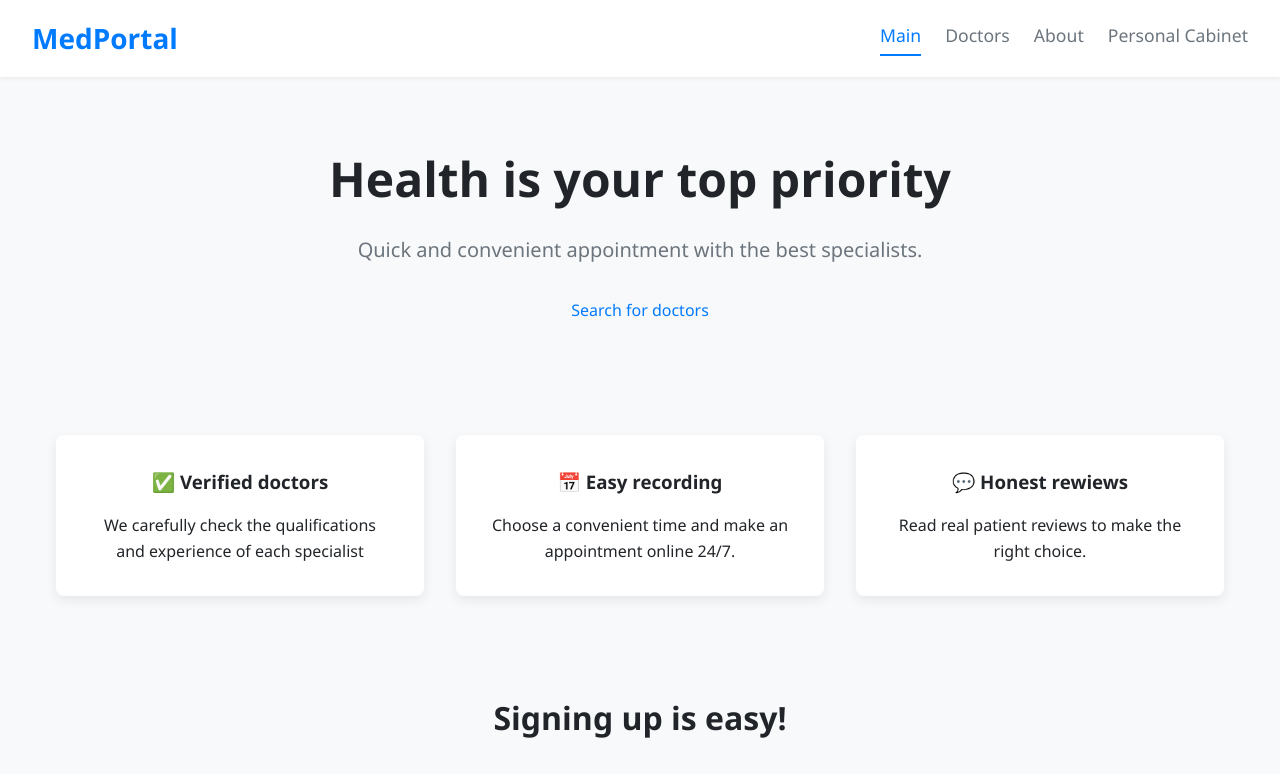
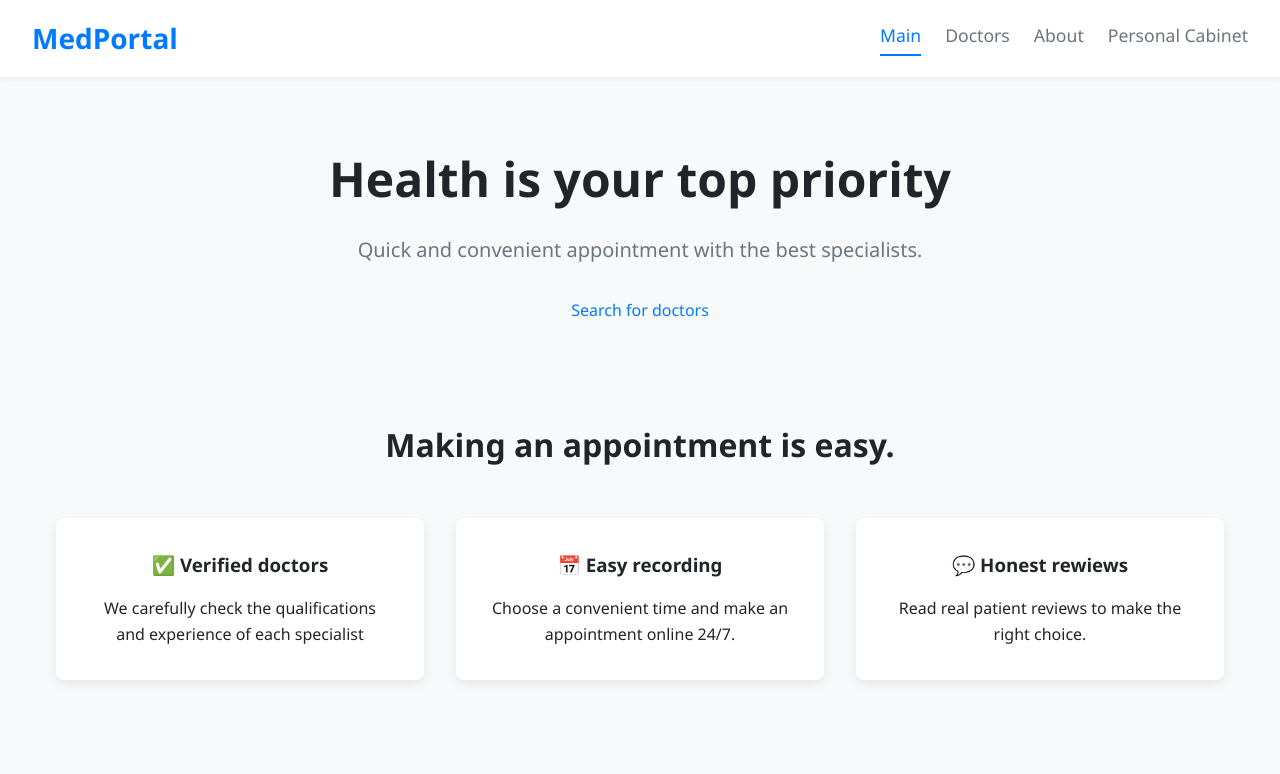
Before and after one commit to Cauteros974/medical-portal, a React (Vite) app: page / in a window 1280 px wide. Shown: the top 774 px of the page. Built offline with nearby package versions, Linux system fonts and the light colour scheme.

Commit message:
Update HomePage.jsx

```diff
--- a/src/pages/HomePage.jsx
+++ b/src/pages/HomePage.jsx
@@ -20,7 +20,6 @@ const FaqItem = ({ question, answer }) => {
 
 
 const HomePage = () => {
-
     const featuredDoctors = doctors.slice(0, 3);
     const navigate = useNavigate();
 
@@ -35,6 +34,10 @@ const HomePage = () => {
             <h1 className="hero-title">Health is your top priority</h1>
             <p className="hero-subtitle">Quick and convenient appointment with the best specialists.</p>
             <Link to="/doctors" className="button">Search for doctors</Link>
+            </section>
+
+            <section className="page-container how-it-works-container">
+                <h2 className="section-title">Making an appointment is easy.</h2>
             </section>
 
             <section className="page-container features-section">
```
